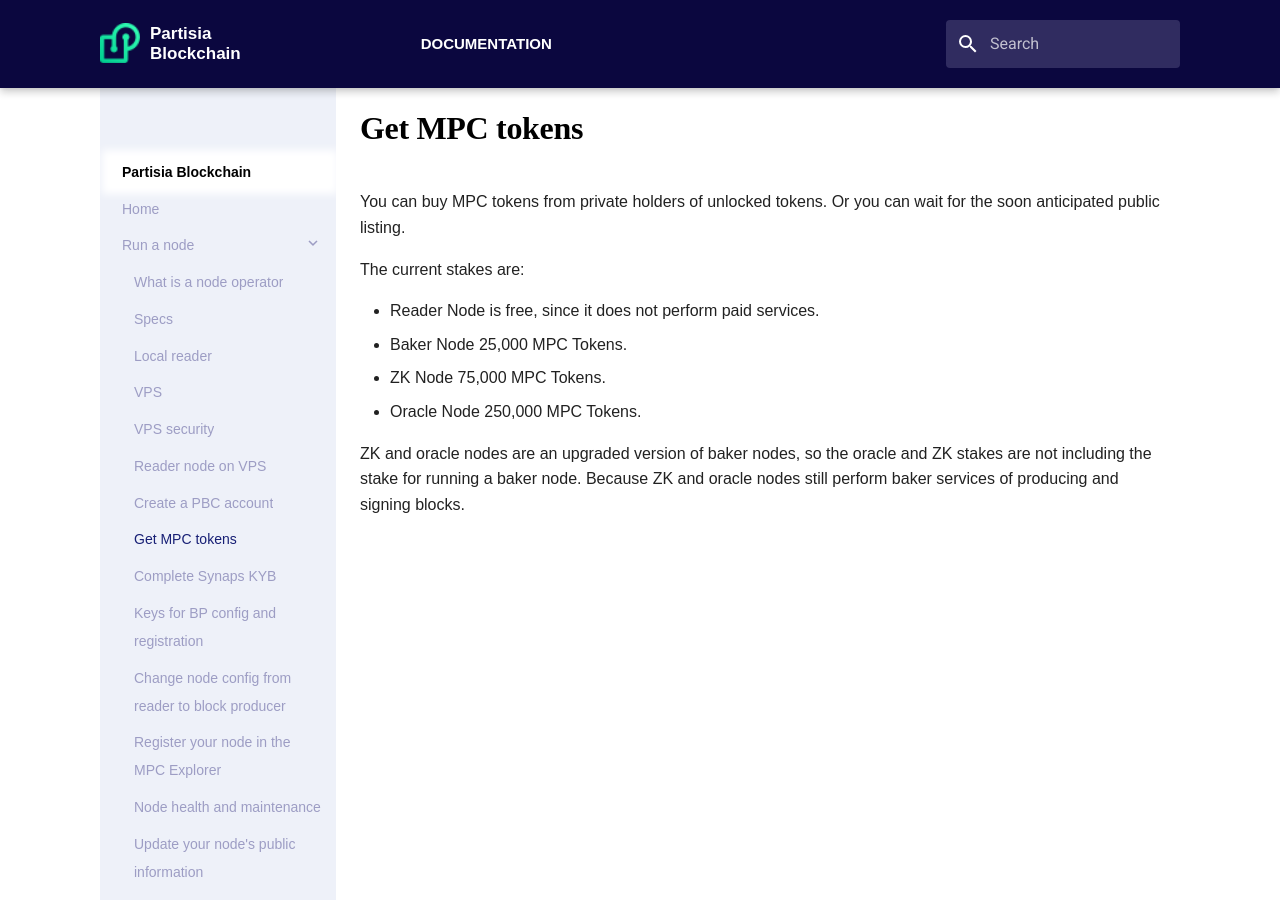
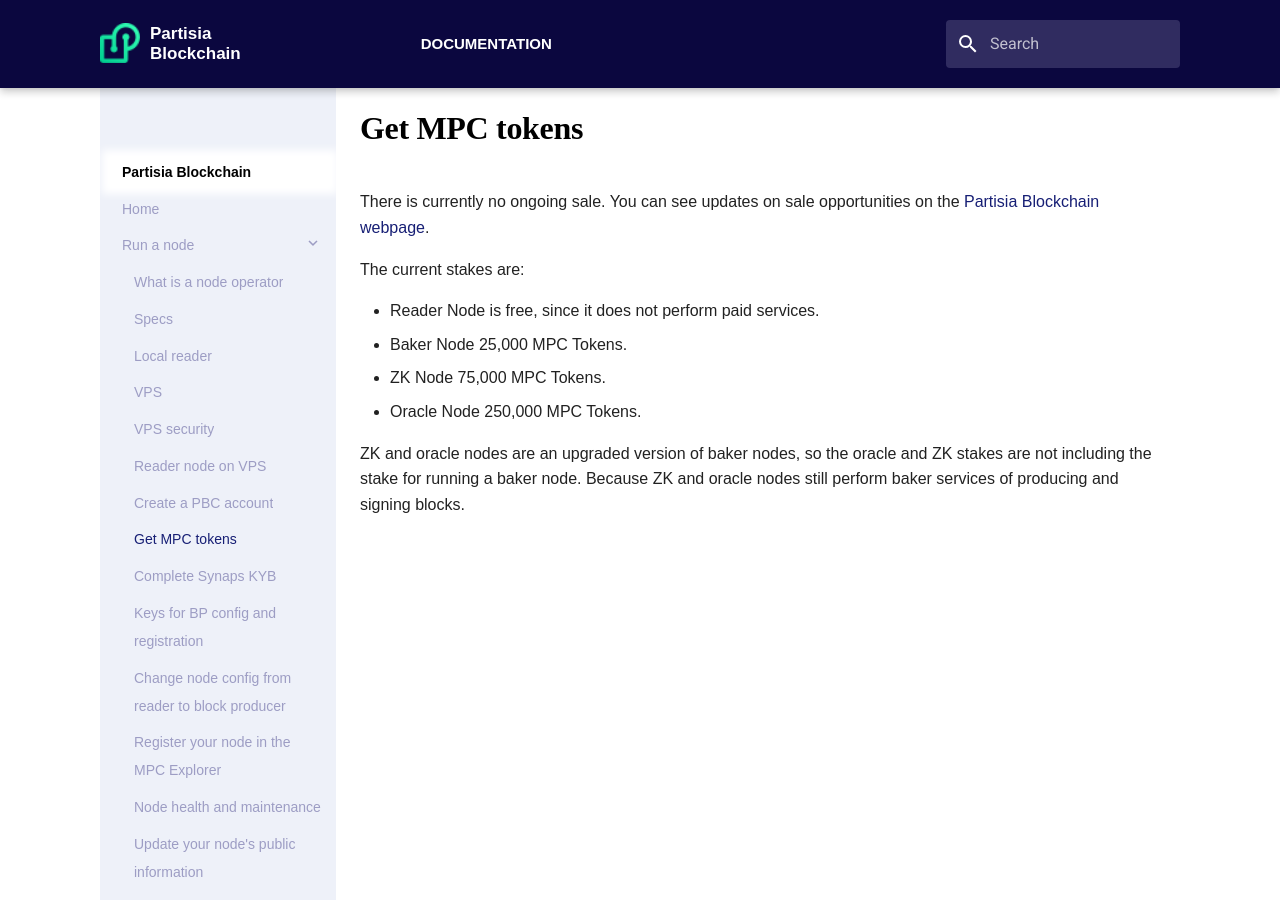
Before and after one commit to 0xSero/partisia-docs, an MkDocs documentation site: the page built from docs/operator-7-get-mpc-tokens.md, in a window 1280 px wide and 900 px high. Built offline with MkDocs 1.6.1 and Material for MkDocs 9.7.7, drawn with Linux system fonts in a browser that asks for light colours; some web fonts are replaced; a script that is not in the unit is left out.

Commit message:
smaller stuff

```diff
--- a/docs/operator-7-get-mpc-tokens.md
+++ b/docs/operator-7-get-mpc-tokens.md
@@ -1,6 +1,6 @@
 # Get MPC tokens
 
-You can buy MPC tokens from private holders of unlocked tokens. Or you can wait for the soon anticipated public listing.
+There is currently no ongoing sale. You can see updates on sale opportunities on the [Partisia Blockchain webpage](https://partisiablockchain.com/).
 
 The current stakes are:
 
```
Also changed, not shown: docs/operator-6-create-account.md (+1 -1 lines).
